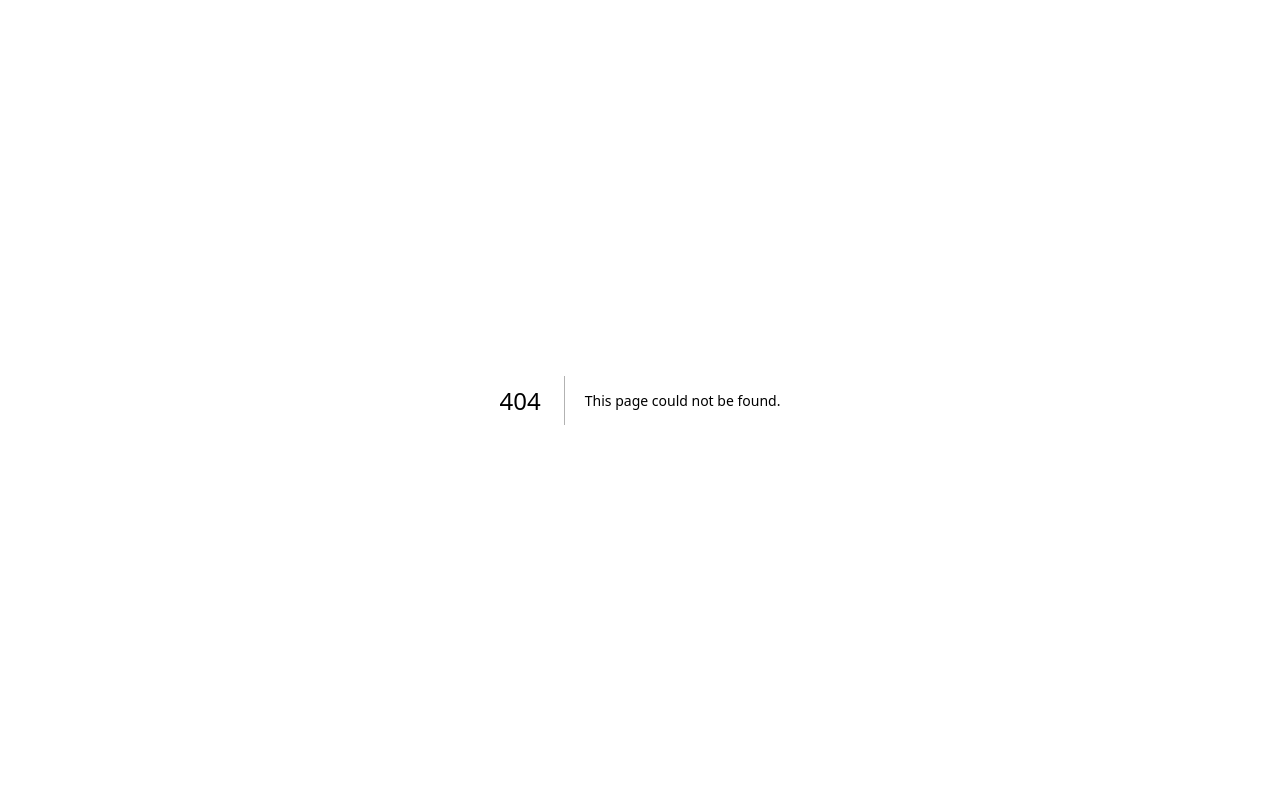
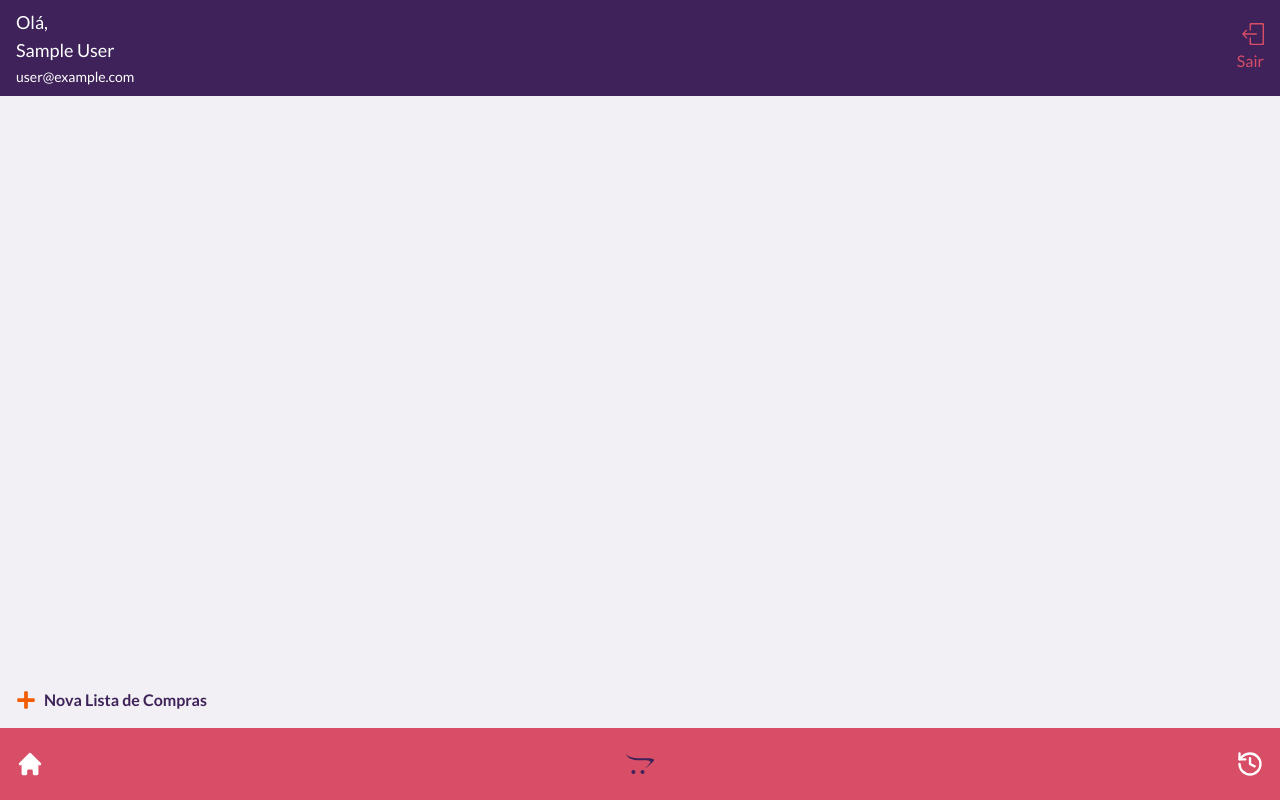
Before and after one commit to code-front-braga/e-listou, a Next.js app: page /dashboard/cart in a window 1280 px wide. Before the commit this address had no page. Built offline with nearby package versions, Linux system fonts and the light colour scheme; no server answers; sample sign-in values are in the browser's storage.

Commit message:
feat: create init step component to dashboard cart page

```diff
--- /dev/null
+++ b/src/app/dashboard/cart/components/init-step.tsx
@@ -0,0 +1,15 @@
+import Link from 'next/link';
+import { FaPlus } from 'react-icons/fa';
+
+export function InitStep() {
+	return (
+		<div className="flex h-full">
+			<Link href="" className="flex items-center gap-2 self-end">
+				<FaPlus size={20} color="#f25c05" />
+				<span className="text-christalle font-semibold">
+					Nova Lista de Compras
+				</span>
+			</Link>
+		</div>
+	);
+}
--- /dev/null
+++ b/src/app/dashboard/cart/page.tsx
@@ -0,0 +1,10 @@
+import { DashboardSection } from '../components/dashboard-section';
+import { InitStep } from './components/init-step';
+
+export default function DashboardCartPage() {
+	return (
+		<DashboardSection>
+			<InitStep />
+		</DashboardSection>
+	);
+}
```
